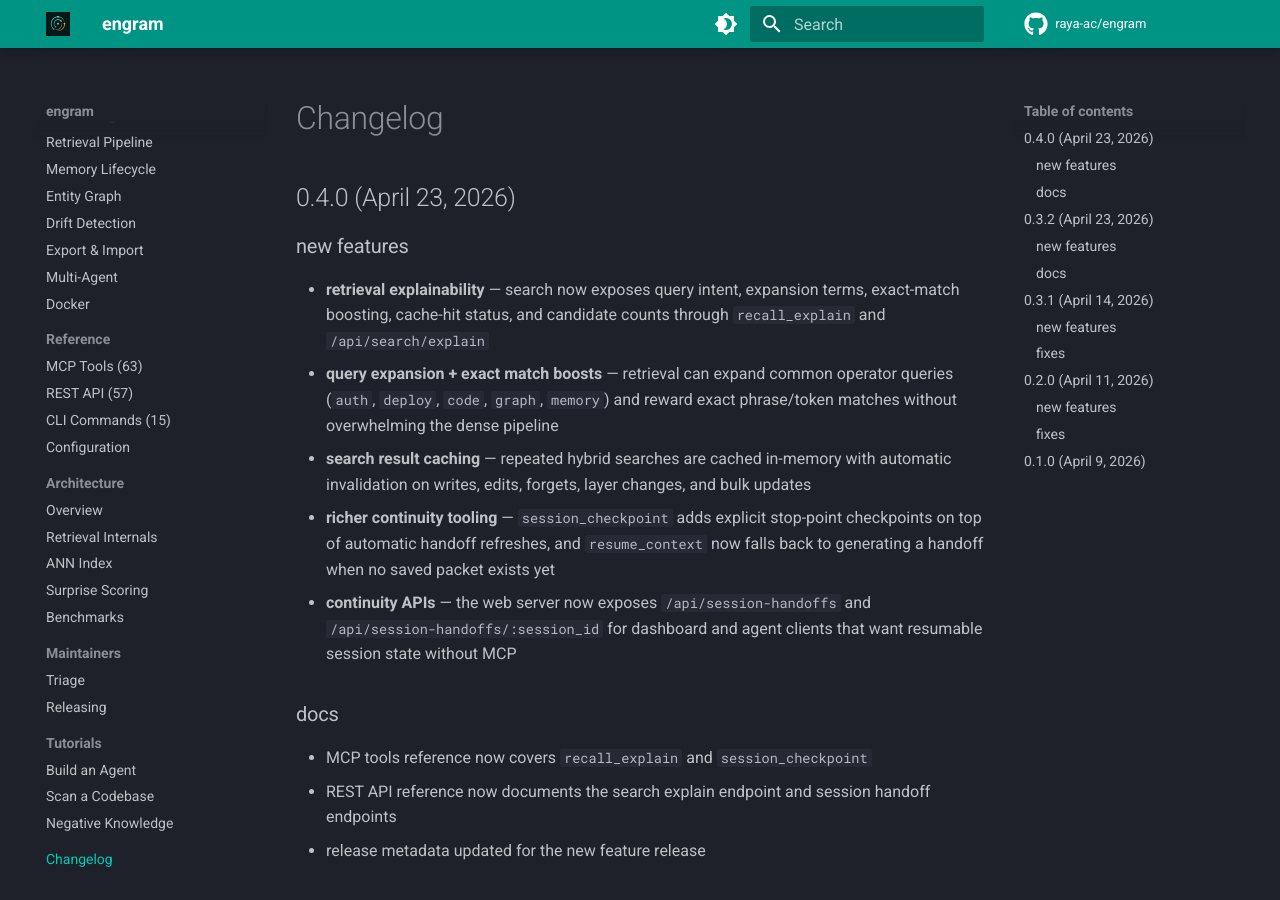
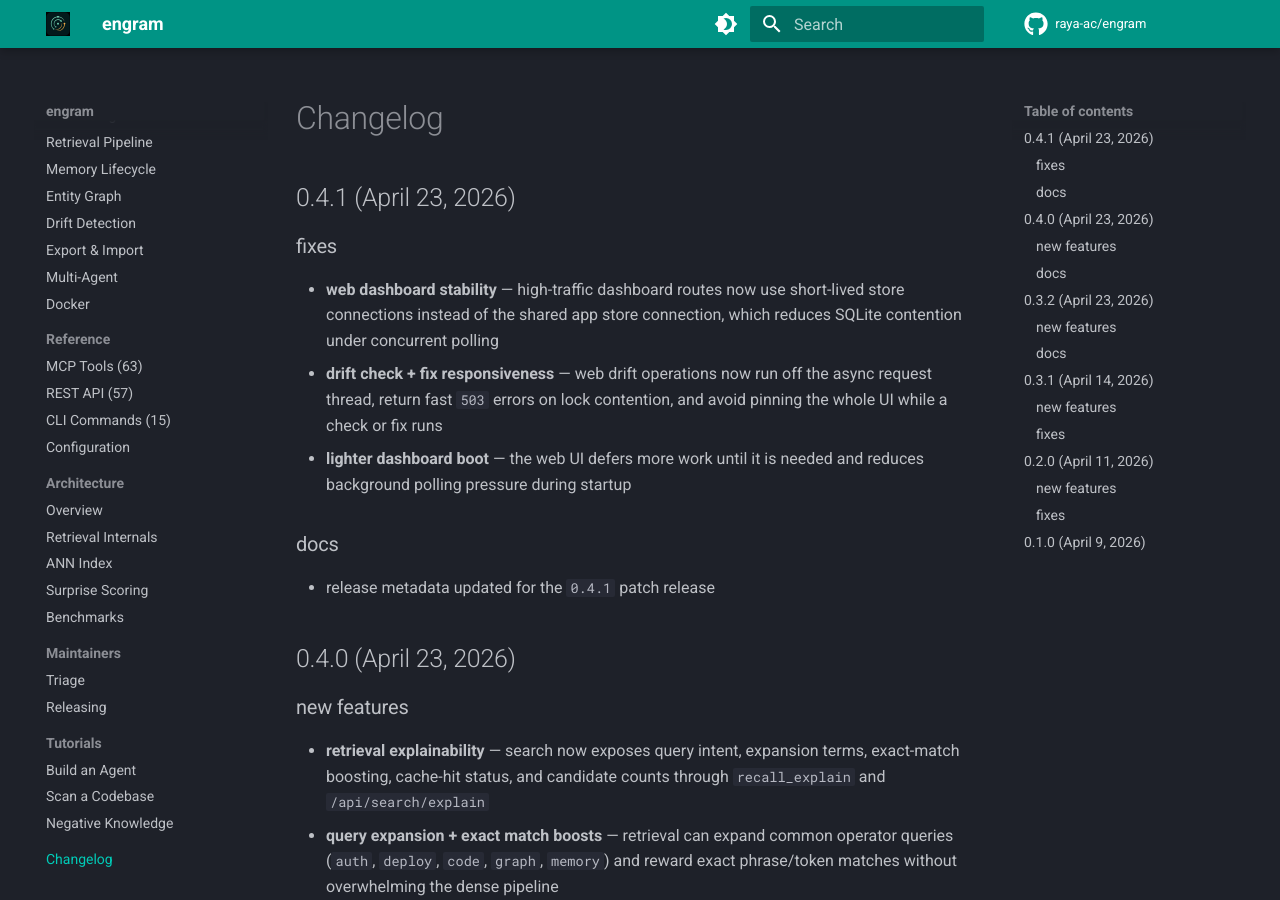
Before and after one commit to raya-ac/engram, an MkDocs documentation site: the page built from docs/changelog.md, in a window 1280 px wide and 900 px high. Built offline with MkDocs 1.6.1 and Material for MkDocs 9.7.7, drawn with Linux system fonts in a browser that asks for light colours; comment, search, counter and statistics services are not loaded.

Commit message:
Bump version to 0.4.1

```diff
--- a/docs/changelog.md
+++ b/docs/changelog.md
@@ -1,4 +1,14 @@
 # Changelog
+
+## 0.4.1 (April 23, 2026)
+
+### fixes
+- **web dashboard stability** — high-traffic dashboard routes now use short-lived store connections instead of the shared app store connection, which reduces SQLite contention under concurrent polling
+- **drift check + fix responsiveness** — web drift operations now run off the async request thread, return fast `503` errors on lock contention, and avoid pinning the whole UI while a check or fix runs
+- **lighter dashboard boot** — the web UI defers more work until it is needed and reduces background polling pressure during startup
+
+### docs
+- release metadata updated for the `0.4.1` patch release
 
 ## 0.4.0 (April 23, 2026)
 
--- a/docs/maintainers/releasing.md
+++ b/docs/maintainers/releasing.md
@@ -20,7 +20,7 @@ Use this checklist when cutting a new release.
 1. commit the release prep
 2. push `main`
 3. create a GitHub release with the matching tag, for example:
-   - `v0.4.0`
+   - `v0.4.1`
 
 Engram publishes to PyPI on `release.published`, not on normal pushes.
 
--- a/engram/__init__.py
+++ b/engram/__init__.py
@@ -1,3 +1,3 @@
 """Engram: Cognitive memory system with hybrid retrieval."""
 
-__version__ = "0.4.0"
+__version__ = "0.4.1"
--- a/pyproject.toml
+++ b/pyproject.toml
@@ -4,7 +4,7 @@ build-backend = "hatchling.build"
 
 [project]
 name = "engram-memory-system"
-version = "0.4.0"
+version = "0.4.1"
 description = "Cognitive memory system with hybrid retrieval, entity graphs, and memory lifecycle. 98.1% R@5 on LongMemEval."
 license = "MIT"
 requires-python = ">=3.11"
```
Also changed, not shown: 2 other files.
